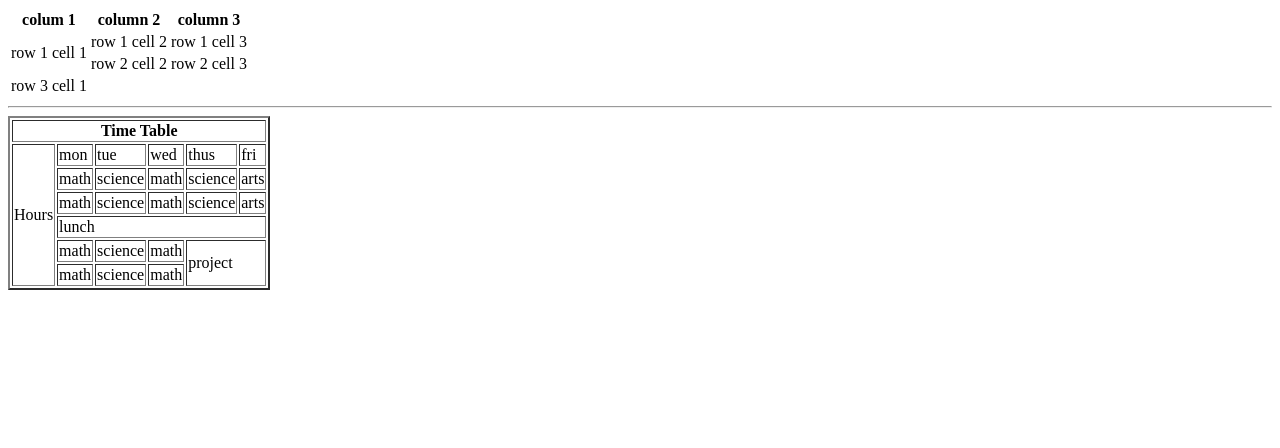
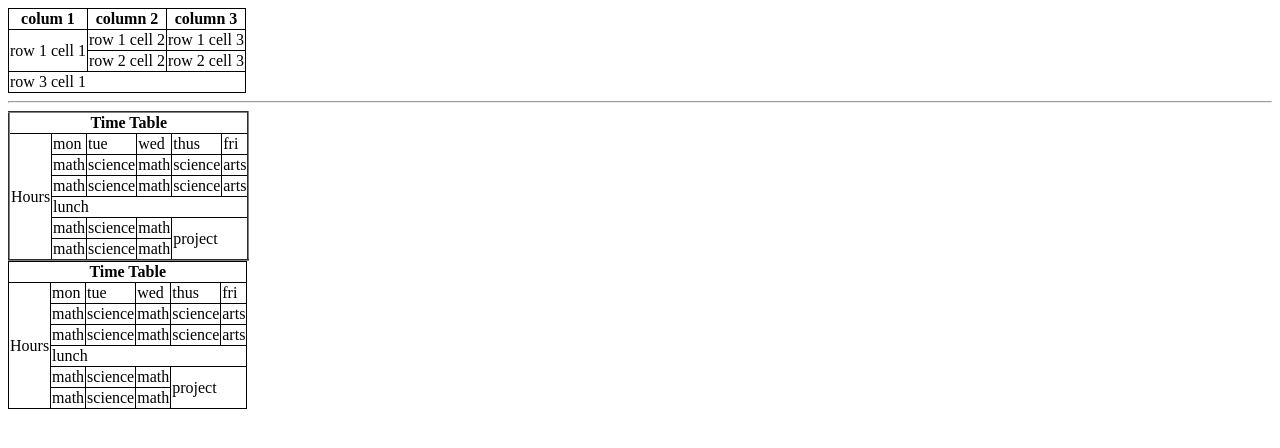
Before and after one commit to Dipika-Bhandari/internship, a plain HTML site: page day 1/taske 2.html in a window 1280 px wide. Drawn offline with Linux system fonts and the light colour scheme.

Commit message:
added new fie with css

```diff
--- a/day 1/taske 2.html
+++ b/day 1/taske 2.html
@@ -68,5 +68,56 @@
             <td>math</td>
         </tr>
     </table>
+    <style>
+        table{
+            border-collapse: collapse;
+           th, td{
+            border: 1px solid black;
+           }
+
+            }
+    </style>
+        <table>
+            <tr>
+                <th colspan="6">Time Table</th>
+            </tr>
+            <tr>
+                <td rowspan="6">Hours</td>
+                <td>mon</td>
+                <td>tue</td>
+                <td>wed</td>
+                <td>thus</td>
+                <td>fri</td>
+            </tr>
+            <tr>
+                <td>math</td>
+                <td>science</td>
+                <td>math</td>
+                <td>science</td>
+                <td>arts</td>
+            </tr>
+            <tr>
+                <td>math</td>
+                <td>science</td>
+                <td>math</td>
+                <td>science</td>
+                <td>arts</td>
+            </tr>
+            <tr>
+                <td colspan="5">lunch</td>
+            </tr>
+            <tr>
+                <td>math</td>
+                <td>science</td>
+                <td>math</td>
+                <td rowspan="2" colspan="2">project</td>
+            </tr>
+            <tr>
+                <td>math</td>
+                <td>science</td>
+                <td>math</td>
+            </tr>
+        </table>
+
 </body>
 </html>
```
Also changed, not shown: new.html (added, +15 -0 lines), style.css (added, +20 -0 lines).
